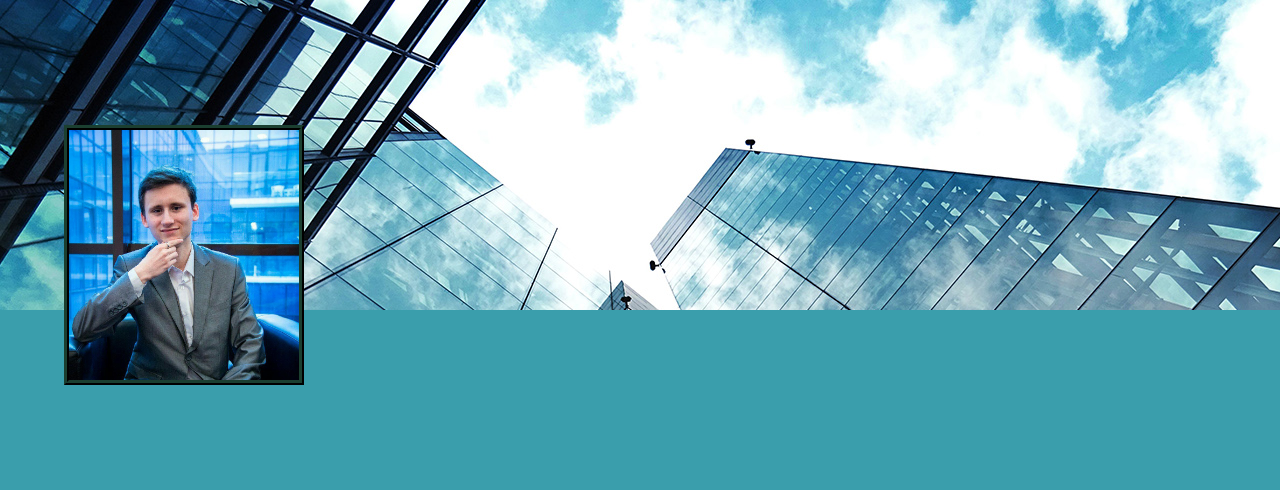
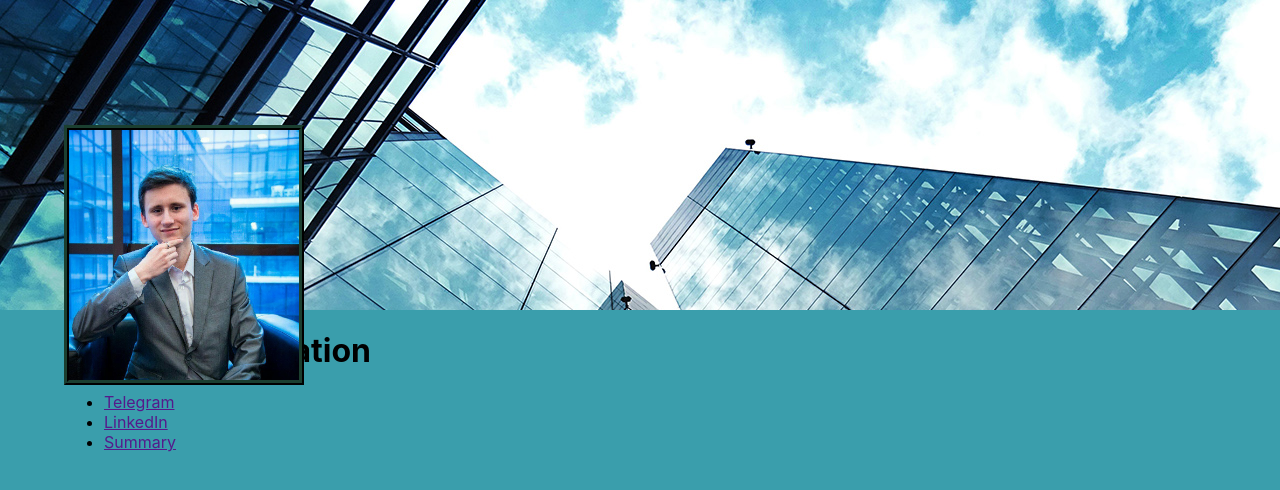
Before and after one commit to MrKrasnov/MrKrasnov, a React (Create React App) app: page / in a window 1280 px wide. Shown: the top 490 px of the page. Built offline with nearby package versions, Linux system fonts and the light colour scheme.

Commit message:
Filling general information at Main.jsx

```diff
--- a/src/components/Main.jsx
+++ b/src/components/Main.jsx
@@ -1,11 +1,18 @@
 import React from 'react';
-import { render } from '@testing-library/react';
+
 
 function Main(){
     return(
-        <div>
+        <div className="main">
             <div className="container">
-
+                <div className="main-content">
+                    <h1>general information</h1>
+                    <ul>
+                        <li><a href="">Telegram</a></li>
+                        <li><a href="">LinkedIn</a></li>
+                        <li><a href="">Summary</a></li>
+                    </ul>
+                </div>
             </div>
         </div>
     )
```
